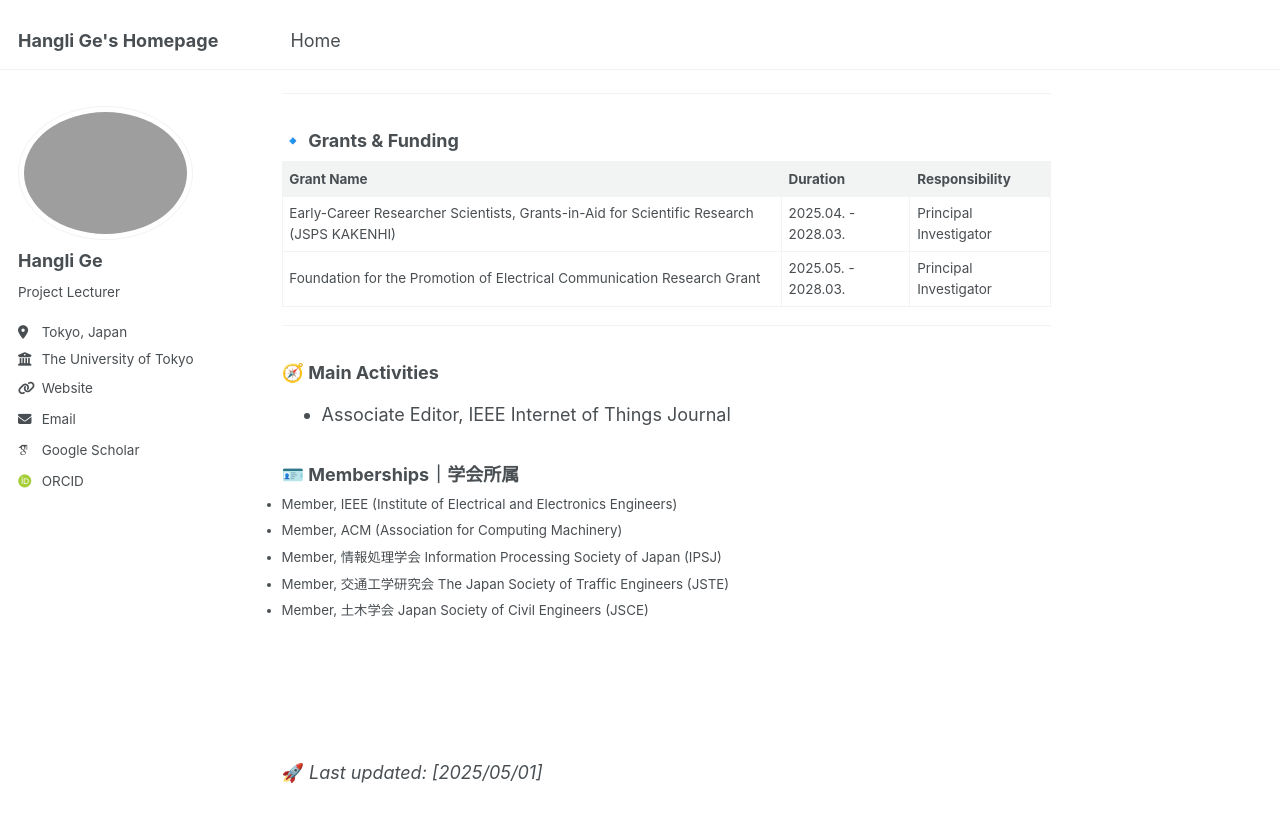
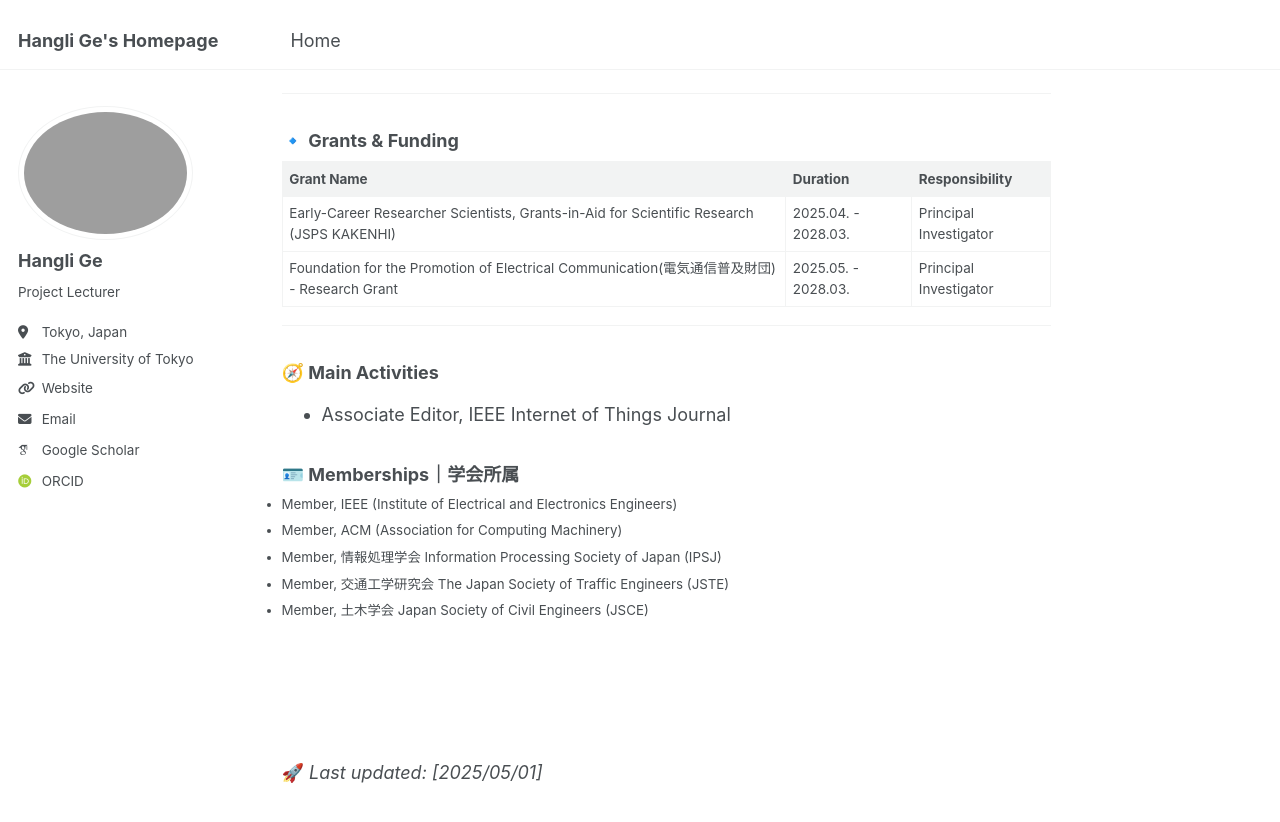
Before and after one commit to christie888/christie888.github.io, a Jekyll site: the page built from _pages/about.md, in a window 1280 px wide and 900 px high, scrolled down 968 px. Shown: the top 822 px of the window. Built offline with Jekyll 4.4.1, drawn with Linux system fonts in a browser that asks for light colours; some web fonts are replaced.

Commit message:
Update about.md

```diff
--- a/_pages/about.md
+++ b/_pages/about.md
@@ -43,7 +43,7 @@ As quantum hardware continues to advance, these quantum-based solutions are expe
 | Grant Name | Duration | Responsibility|
 |------------|-------------|-------------|
 | Early-Career Researcher Scientists, Grants-in-Aid for Scientific Research (JSPS KAKENHI)|  2025.04. - 2028.03. |Principal Investigator|
-| Foundation for the Promotion of Electrical Communication Research Grant |  2025.05. - 2028.03. |Principal Investigator|
+| Foundation for the Promotion of Electrical Communication(電気通信普及財団) - Research Grant |  2025.05. - 2028.03. |Principal Investigator|
 
 
 <!--| The Shinohara Foundation Research Grant |  2025.04. - 2026.03. |Co-Investigator|
```
